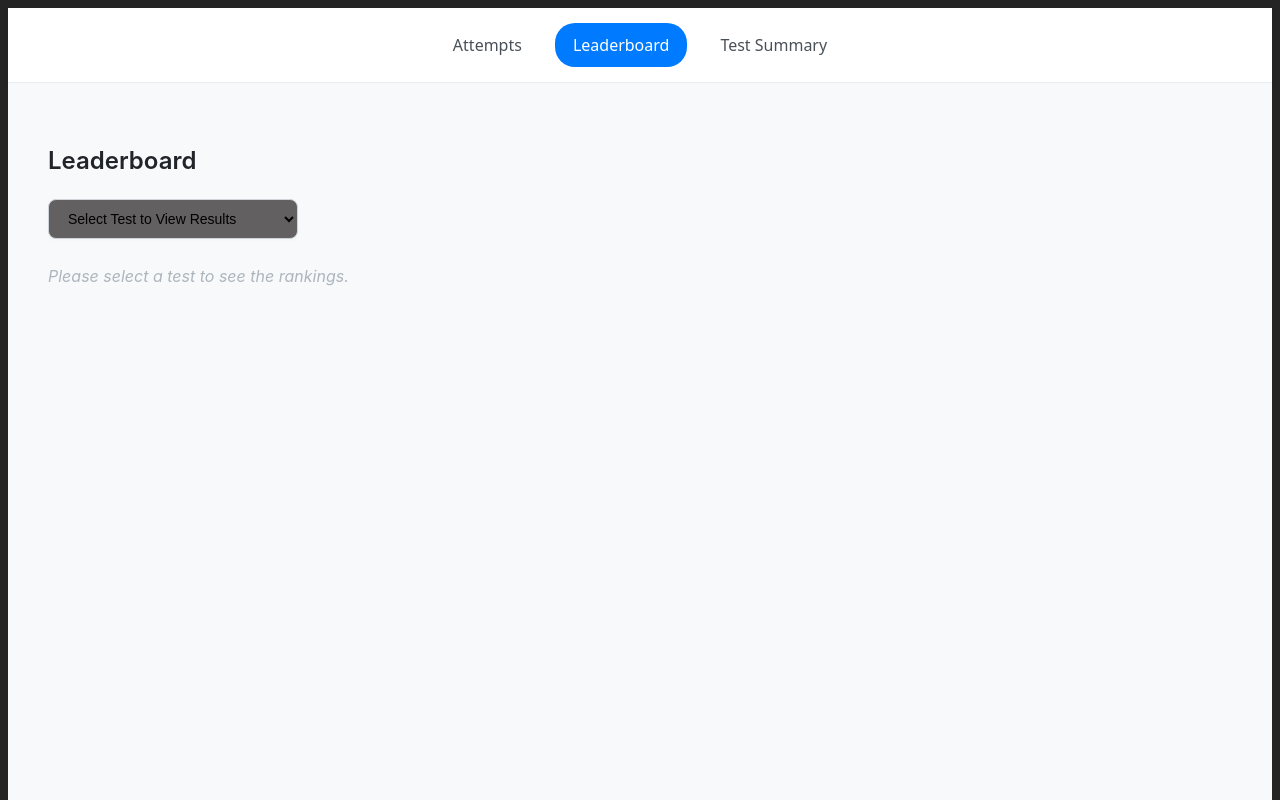
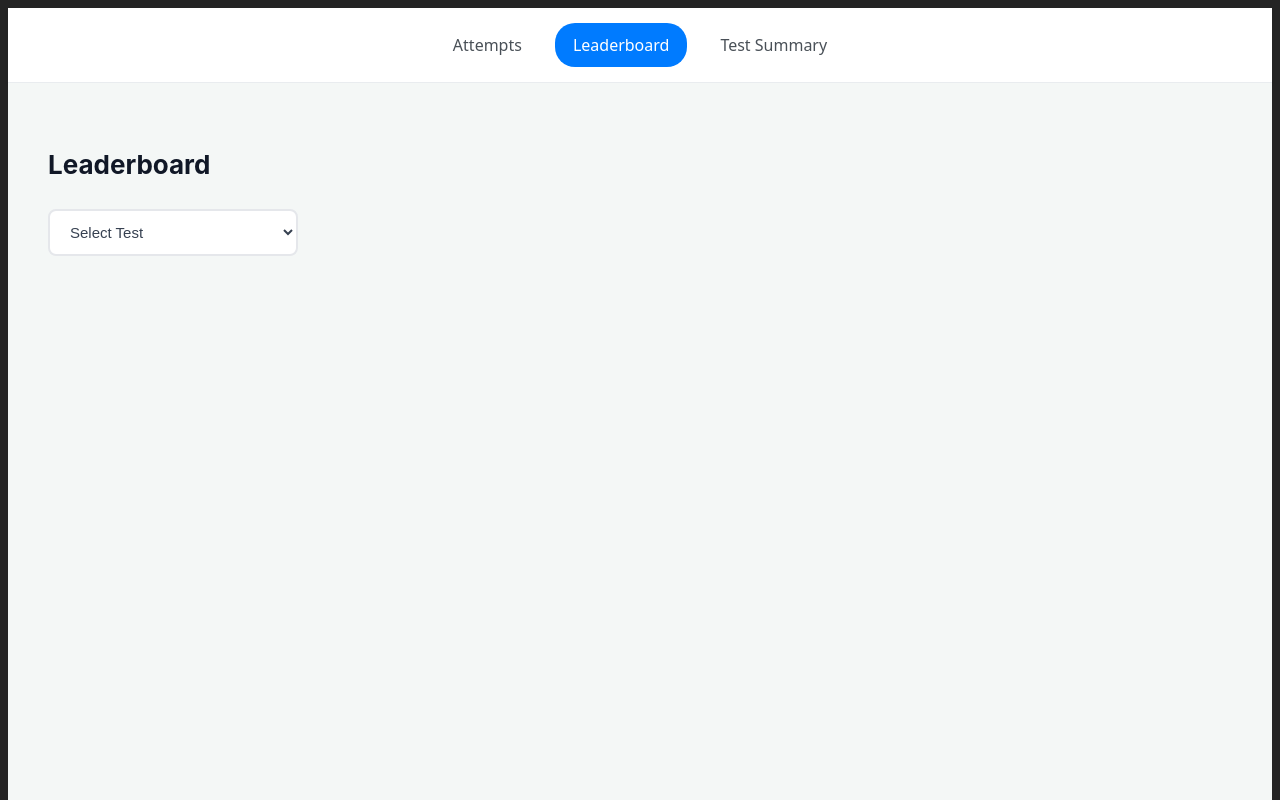
Before and after one commit to aswinpr/Assesment, a React app in the folder frontend/: page /leaderboard in a window 1280 px wide. Shown: the top 800 px of the page. Built offline with nearby package versions, Linux system fonts and the light colour scheme; the HTML template or start-up script is replaced by a standard one.

Commit message:
leader board done

```diff
--- a/frontend/src/pages/Leaderboard.jsx
+++ b/frontend/src/pages/Leaderboard.jsx
@@ -5,112 +5,49 @@ function Leaderboard() {
   const [tests, setTests] = useState([]);
   const [selectedTest, setSelectedTest] = useState("");
   const [leaders, setLeaders] = useState([]);
+  const [loading, setLoading] = useState(false);
+
+  const fetchTests = async () => {
+    const res = await api.get("/analytics/test-summary");
+    setTests(res.data);
+  };
+
+  const fetchLeaderboard = async (testId) => {
+    if (!testId) return;
+    setLoading(true);
+    try {
+      const res = await api.get("/analytics/leaderboard", {
+        params: { test_id: testId }
+      });
+      setLeaders(res.data);
+    } catch (err) {
+      console.error("Leaderboard error:", err);
+    } finally {
+      setLoading(false);
+    }
+  };
 
   useEffect(() => {
-    api.get("/analytics/test-summary").then((res) => {
-      setTests(res.data);
-    });
+    fetchTests();
   }, []);
 
-  const fetchLeaderboard = async (testId) => {
-    const res = await api.get("/analytics/leaderboard", {
-      params: { test_id: testId },
-    });
-    setLeaders(res.data);
-  };
-
-  // --- Styling Logic ---
-  const containerStyle = {
-    padding: "40px",
-    backgroundColor: "#f8f9fa",
-    minHeight: "100vh",
-    fontFamily: "'Inter', sans-serif",
-  };
-
-  const headerStyle = {
-    fontSize: "24px",
-    fontWeight: "600",
-    color: "#212529",
-    marginBottom: "20px",
-  };
-
-  const selectContainerStyle = {
-    marginBottom: "25px",
-  };
-
-  const selectStyle = {
-    padding: "10px 15px",
-    borderRadius: "8px",
-    border: "1px solid #ced4da",
-    backgroundColor: "#626060",
-    fontSize: "14px",
-    cursor: "pointer",
-    minWidth: "250px",
-    outline: "none",
-    boxShadow: "0 2px 4px rgba(0,0,0,0.02)",
-  };
-
-  const tableStyle = {
-    width: "100%",
-    maxWidth: "800px", // Leaderboards usually look better slightly narrower
-    borderCollapse: "separate",
-    borderSpacing: "0",
-    backgroundColor: "#ffffff",
-    borderRadius: "12px",
-    boxShadow: "0 4px 6px rgba(0, 0, 0, 0.05)",
-    overflow: "hidden",
-    border: "1px solid #e9ecef",
-  };
-
-  const thStyle = {
-    padding: "15px 20px",
-    backgroundColor: "#f1f3f5",
-    color: "#495057",
-    textAlign: "left",
-    fontSize: "13px",
-    textTransform: "uppercase",
-    fontWeight: "600",
-    borderBottom: "1px solid #dee2e6",
-  };
-
-  const tdStyle = {
-    padding: "15px 20px",
-    borderBottom: "1px solid #f1f3f5",
-    fontSize: "15px",
-    color: "#495057",
-  };
-
-  const rankBadgeStyle = (rank) => {
-    const isTopThree = rank <= 3;
-    return {
-      display: "inline-block",
-      width: "28px",
-      height: "28px",
-      lineHeight: "28px",
-      textAlign: "center",
-      borderRadius: "50%",
-      fontWeight: "bold",
-      fontSize: "13px",
-      backgroundColor: rank === 1 ? "#FFD700" : rank === 2 ? "#C0C0C0" : rank === 3 ? "#CD7F32" : "transparent",
-      color: isTopThree ? "#fff" : "#495057",
-      textShadow: isTopThree ? "0px 1px 2px rgba(0,0,0,0.2)" : "none",
-    };
+  const handleTestChange = (e) => {
+    const testId = e.target.value;
+    setSelectedTest(testId);
+    fetchLeaderboard(testId);
   };
 
   return (
-    <div style={containerStyle}>
-      <h2 style={headerStyle}>Leaderboard</h2>
+    <div style={styles.container}>
+      <h2 style={styles.heading}>Leaderboard</h2>
 
-      <div style={selectContainerStyle}>
+      <div style={styles.filterBox}>
         <select
-          style={selectStyle}
           value={selectedTest}
-          onChange={(e) => {
-            setSelectedTest(e.target.value);
-            fetchLeaderboard(e.target.value);
-          }}
+          onChange={handleTestChange}
+          style={styles.select}
         >
-          <option value="">Select Test to View Results</option>
+          <option value="">Select Test</option>
           {tests.map((t) => (
             <option key={t.test_id} value={t.test_id}>
               {t.test_name}
@@ -119,38 +56,137 @@ function Leaderboard() {
         </select>
       </div>
 
-      {leaders.length > 0 ? (
-        <table style={tableStyle}>
+      {loading && <p style={styles.loading}>Loading leaderboard...</p>}
+
+      {!loading && leaders.length > 0 && (
+        <div style={styles.tableWrapper}>
+          <table style={styles.table}>
             <thead>
               <tr>
-              <th style={thStyle}>Rank</th>
-              <th style={thStyle}>Student</th>
-              <th style={thStyle}>Score</th>
+                <th style={styles.th}>Rank</th>
+                <th style={styles.th}>Student</th>
+                <th style={styles.th}>Score</th>
+                <th style={styles.th}>Correct</th>
+                <th style={styles.th}>Wrong</th>
+                <th style={styles.th}>Skipped</th>
+                <th style={styles.th}>Accuracy</th>
               </tr>
             </thead>
             <tbody>
-            {leaders.map((l) => (
-              <tr key={l.attempt_id}>
-                <td style={tdStyle}>
-                  <span style={rankBadgeStyle(l.rank)}>{l.rank}</span>
+              {leaders.map((l, index) => (
+                <tr key={index} style={styles.tr}>
+                  <td style={styles.td}>
+                    <span style={styles.rankBadge}>{l.rank}</span>
                   </td>
-                <td style={{ ...tdStyle, fontWeight: l.rank <= 3 ? "600" : "400" }}>
+                  <td style={{ ...styles.td, fontWeight: "600", color: "#111827" }}>
                     {l.student_name}
                   </td>
-                <td style={{ ...tdStyle, fontWeight: "bold", color: "#007bff" }}>
+                  <td style={{ ...styles.td, fontWeight: "700" }}>
                     {l.score}
+                  </td>
+                  <td style={{ ...styles.td, color: "#15803d", fontWeight: "600" }}>
+                    {l.correct}
+                  </td>
+                  <td style={{ ...styles.td, color: "#b91c1c", fontWeight: "600" }}>
+                    {l.wrong}
+                  </td>
+                  <td style={{ ...styles.td, color: "#a16207", fontWeight: "600" }}>
+                    {l.skipped}
+                  </td>
+                  <td style={{ ...styles.td, fontWeight: "600" }}>
+                    {l.accuracy}%
                   </td>
                 </tr>
               ))}
             </tbody>
           </table>
-      ) : (
-        <div style={{ color: "#adb5bd", fontStyle: "italic", marginTop: "20px" }}>
-          {selectedTest ? "No data found for this test." : "Please select a test to see the rankings."}
         </div>
+      )}
+
+      {!loading && selectedTest && leaders.length === 0 && (
+        <p style={styles.noData}>No leaderboard data available</p>
       )}
     </div>
   );
 }
 
+const styles = {
+  container: {
+    padding: "40px",
+    minHeight: "100vh",
+    background: "#f4f7f6",
+    fontFamily: "'Inter', sans-serif",
+    color: "#1a1a1a"
+  },
+  heading: {
+    fontSize: "26px",
+    fontWeight: "700",
+    marginBottom: "25px",
+    color: "#111827"
+  },
+  filterBox: {
+    marginBottom: "25px"
+  },
+  select: {
+    padding: "12px 16px",
+    borderRadius: "8px",
+    border: "2px solid #e5e7eb",
+    fontSize: "15px",
+    minWidth: "250px",
+    background: "#ffffff",
+    color: "#374151",
+    outline: "none"
+  },
+  loading: {
+    color: "#4b5563",
+    fontWeight: "500"
+  },
+  tableWrapper: {
+    width: "100%",
+    overflowX: "auto", // Enables horizontal scrolling
+    borderRadius: "12px",
+    boxShadow: "0 4px 6px -1px rgba(0, 0, 0, 0.1)",
+    background: "#ffffff",
+    border: "1px solid #e5e7eb"
+  },
+  table: {
+    width: "100%",
+    borderCollapse: "collapse",
+    minWidth: "800px", // Ensures scrollbar triggers on smaller screens
+  },
+  th: {
+    textAlign: "left",
+    padding: "16px",
+    background: "#f8fafc",
+    color: "#475569",
+    fontSize: "12px",
+    letterSpacing: "0.05em",
+    textTransform: "uppercase",
+    fontWeight: "700",
+    borderBottom: "2px solid #e2e8f0",
+    whiteSpace: "nowrap"
+  },
+  td: {
+    padding: "16px",
+    borderBottom: "1px solid #f1f5f9",
+    fontSize: "14px",
+    color: "#334155",
+    whiteSpace: "nowrap"
+  },
+  tr: {
+    transition: "background 0.2s"
+  },
+  rankBadge: {
+    background: "#f1f5f9",
+    padding: "4px 8px",
+    borderRadius: "6px",
+    fontWeight: "700",
+    color: "#475569"
+  },
+  noData: {
+    color: "#6b7280",
+    marginTop: "20px"
+  }
+};
+
 export default Leaderboard;
```
Also changed, not shown: frontend/src/api/client.js (deleted, +0 -7 lines), 1 other file (tests, documents, lock files or other folders). Lines whose indentation alone changed are shown as unchanged.
